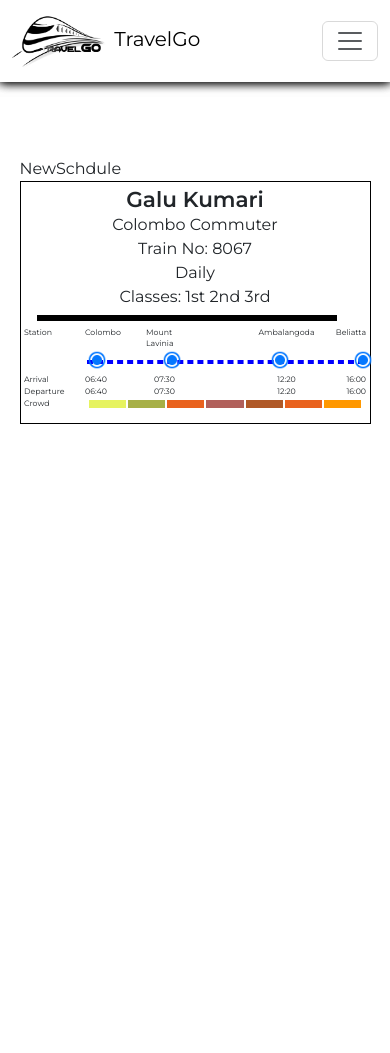
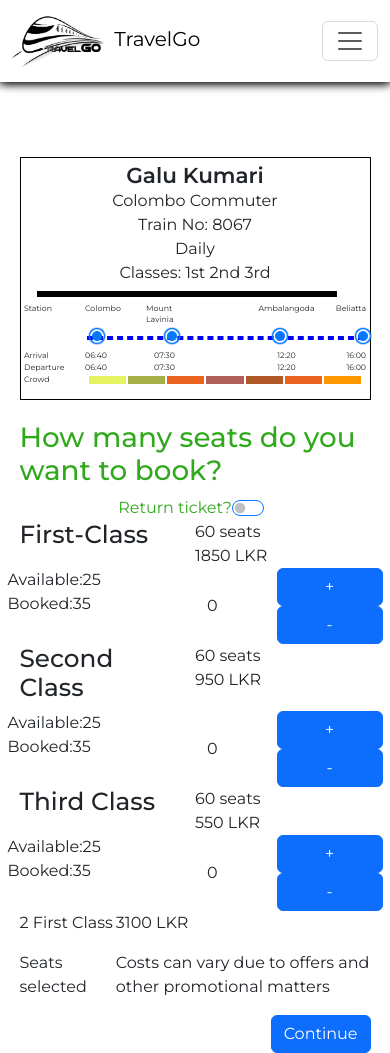
Before and after one commit to nadeeshaMadusanka99/TravelGo-Frontend, a React (Vite) app: page /schedule in a window 390 px wide. Before the commit the page ends 844 px from the top, so only its background shows below. Built offline with nearby package versions, Linux system fonts and the light colour scheme.

Commit message:
responsive react part finished

```diff
--- a/src/Screens/Schedule/NewSchedule.jsx
+++ b/src/Screens/Schedule/NewSchedule.jsx
@@ -1,14 +1,63 @@
-import React from "react";
-import { Col, Container, Row } from "react-bootstrap";
+import React,{useState} from "react";
+import { Col, Container, Row ,Button,Form} from "react-bootstrap";
 import "./NewSchedule.scss";
+import { LinkContainer } from "react-router-bootstrap";
+
+
+const ClassDetails = ({ seatClass, price }) => {
+  const [counter, setCounter] = useState(0);
+
+  const increment = () => {
+    setCounter(counter + 1);
+  };
+
+  const decrement = () => {
+    if (counter > 0) {
+      setCounter(counter - 1);
+    }
+  };
+  return(
+    <Container fluid="true" className="count-container">
+          <Row>
+            <Col md="3" sm="6" xs='6'>
+                  <h2>{seatClass}</h2>
+            </Col>
+            <Col md="2" sm="6" xs='6'>
+                  <Row>60 seats</Row>
+                  <Row>{price} LKR</Row>
+            </Col>
+            <Col md="3" sm="6" xs='6'>
+                  <Row>Available:25</Row>
+                  <Row>Booked:35</Row>
+            </Col>
+            <Col md="4" sm="6" xs='6' className="d-flex justify-content-center align-items-center">
+              <Col md="6" sm="6" xs='6'>
+              <span style={{ marginTop: '-30px' }}>{counter}</span>
+              </Col>
+              <Col md="6" sm="6" xs='6'>
+                <Row>
+                  <Button variant="primary" className="btn-inc" onClick={increment}>
+                    +
+                  </Button>
+                </Row>
+                <Row>
+                  <Button variant="primary" className="btn-dec"  onClick={decrement}>
+                    -
+                  </Button>
+                </Row>
+              </Col>
+            </Col>
+          </Row>
+
+      </Container>
+  );
+};
 
 const NewSchedule = () => {
 
   const crowdColors = ['#e6f360', '#a7b047', '#e9621e', '#b1605b', '#b05927', '#e9621e', '#ff9800' ]
   return (
     <Container fluid="true" className="schedule-container">
-      <div>NewSchdule</div>
-
       <Container fluid="true" className="train-container">
         <Row>
           <Col md="3" sm="12">
@@ -118,7 +167,43 @@ const NewSchedule = () => {
           </Col>
         </Row>
       </Container>
+
+      <Container fluid="true" className="heading-container">
+         <Row>
+          <Col md="9" sm="12">
+            <h1>How many seats do you want to book?</h1>
+          </Col>
+          <Col md="3">
+          <Form className='radio-switch'>
+            <div className="d-flex justify-content-center align-items-center">
+              <label htmlFor="custom-switch">Return ticket?</label>
+              <Form.Check type="switch" id="custom-switch" />
+            </div>
+          </Form>
+          </Col>
+         </Row>
+         </Container>
+         <ClassDetails seatClass="First-Class" price="1850" />
+         <ClassDetails seatClass="Second Class" price="950" />
+         <ClassDetails seatClass="Third Class" price="550" />
+        <Container fluid='true' className="button-container" md='12'>
+          <Row>
+                <Col md="9" sm="12" className='d-flex align-items-start justify-content-start'>
+                    <Row><p className='ticket-count'>2 First Class</p><p className='seat-para'> Seats selected</p></Row>
+                    <Row>
+                    <p className='ticket-price'>3100 LKR</p>
+                    <p className='cost-para'> Costs can vary due to offers and other promotional matters</p>
+                    </Row>
+                </Col>
+                <Col md="3" sm="12" className='d-flex align-items-center justify-content-end'>
+                  <LinkContainer to="/seatview">
+                    <Button variant="primary" className="btn-book">Continue</Button>
+                  </LinkContainer>
+                </Col>
+          </Row>
+          </Container>
     </Container>
+
   );
 };
 
```
